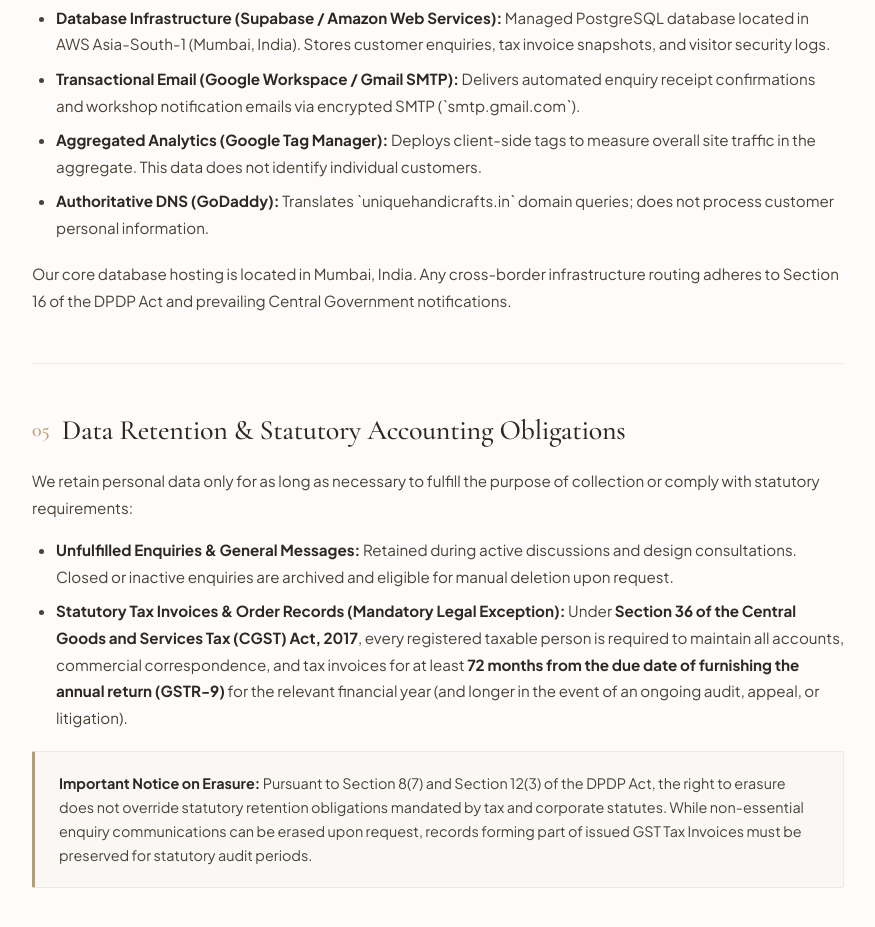
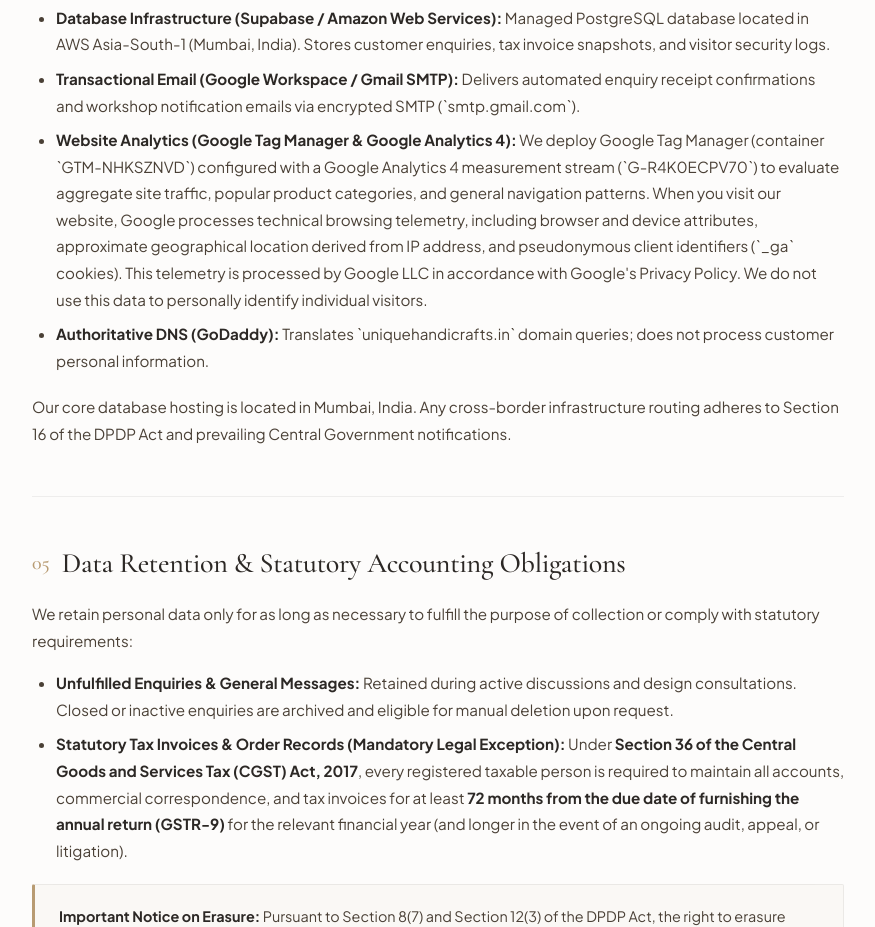
Before and after one commit to Raief445/unique-handicraft, a Next.js app: page /privacy-policy in a window 1280 px wide. Shown: the part 2580-3507 px from the top of the page, without its empty margins (202-1077 px from the left). Built offline with nearby package versions, Linux system fonts and the light colour scheme; no server answers; the database is empty.

Commit message:
fix(privacy): refine GTM/GA4 disclosure wording and absolute page title

```diff
--- a/app/(storefront)/privacy-policy/page.tsx
+++ b/app/(storefront)/privacy-policy/page.tsx
@@ -4,7 +4,9 @@ import styles from "./privacy.module.css";
 import { ShieldCheck, Mail, MapPin, Phone, Clock, FileText, CheckCircle2 } from "lucide-react";
 
 export const metadata: Metadata = {
-  title: "Privacy Policy | Unique Timber & Handicraft",
+  title: {
+    absolute: "Privacy Policy | Unique Timber & Handicraft",
+  },
   description:
     "Information regarding personal data collection, processing purposes, statutory retention, and data principal rights under India's Digital Personal Data Protection Act, 2023.",
   alternates: {
@@ -150,7 +152,7 @@ export default function PrivacyPolicyPage() {
               <strong>Transactional Email (Google Workspace / Gmail SMTP):</strong> Delivers automated enquiry receipt confirmations and workshop notification emails via encrypted SMTP (`smtp.gmail.com`).
             </li>
             <li>
-              <strong>Aggregated Analytics (Google Tag Manager):</strong> Deploys client-side tags to measure overall site traffic in the aggregate. This data does not identify individual customers.
+              <strong>Website Analytics (Google Tag Manager &amp; Google Analytics 4):</strong> We deploy Google Tag Manager (container `GTM-NHKSZNVD`) configured with a Google Analytics 4 measurement stream (`G-R4K0ECPV70`) to evaluate aggregate site traffic, popular product categories, and general navigation patterns. When you visit our website, Google processes technical browsing telemetry, including browser and device attributes, approximate geographical location derived from IP address, and pseudonymous client identifiers (`_ga` cookies). This telemetry is processed by Google LLC in accordance with Google&apos;s Privacy Policy. We do not use this data to personally identify individual visitors.
             </li>
             <li>
               <strong>Authoritative DNS (GoDaddy):</strong> Translates `uniquehandicrafts.in` domain queries; does not process customer personal information.
--- a/app/(storefront)/track-enquiry/page.tsx
+++ b/app/(storefront)/track-enquiry/page.tsx
@@ -25,7 +25,9 @@ import { Metadata } from "next";
 import { CopyEnquiryButton, PrintButton } from "./TrackClientActions";
 
 export const metadata: Metadata = {
-  title: "Track Your Enquiry | Unique Timber & Handicraft",
+  title: {
+    absolute: "Track Your Enquiry | Unique Timber & Handicraft",
+  },
   description:
     "Check real-time manufacturing and review status of your bespoke furniture and handicraft enquiry.",
   alternates: {
```
Also changed, not shown: 1 other file (tests, documents, lock files or other folders).
